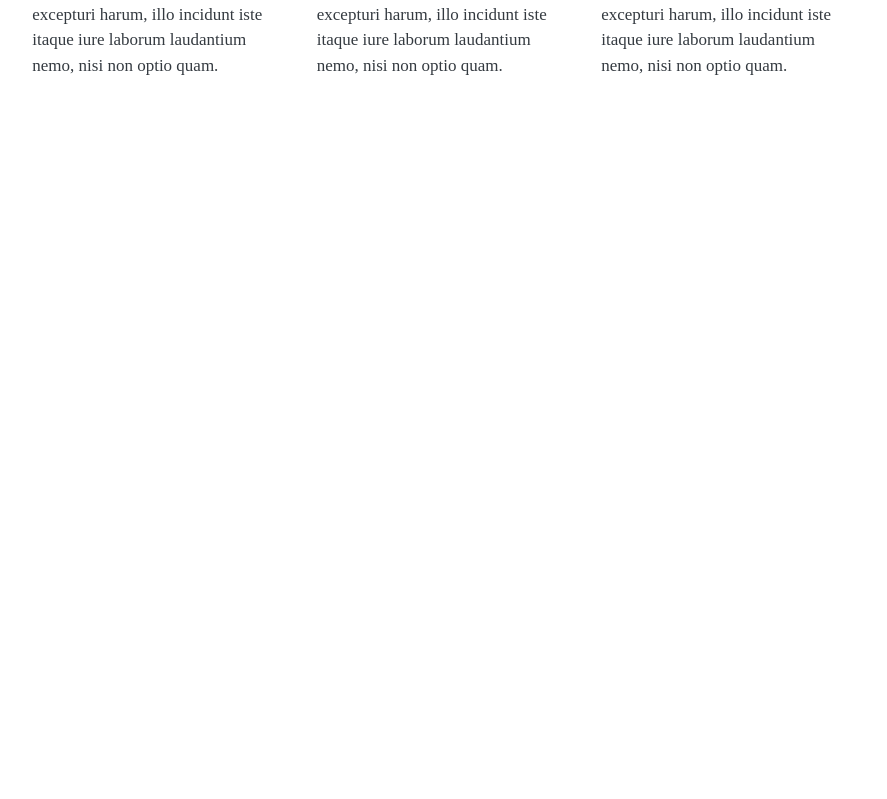
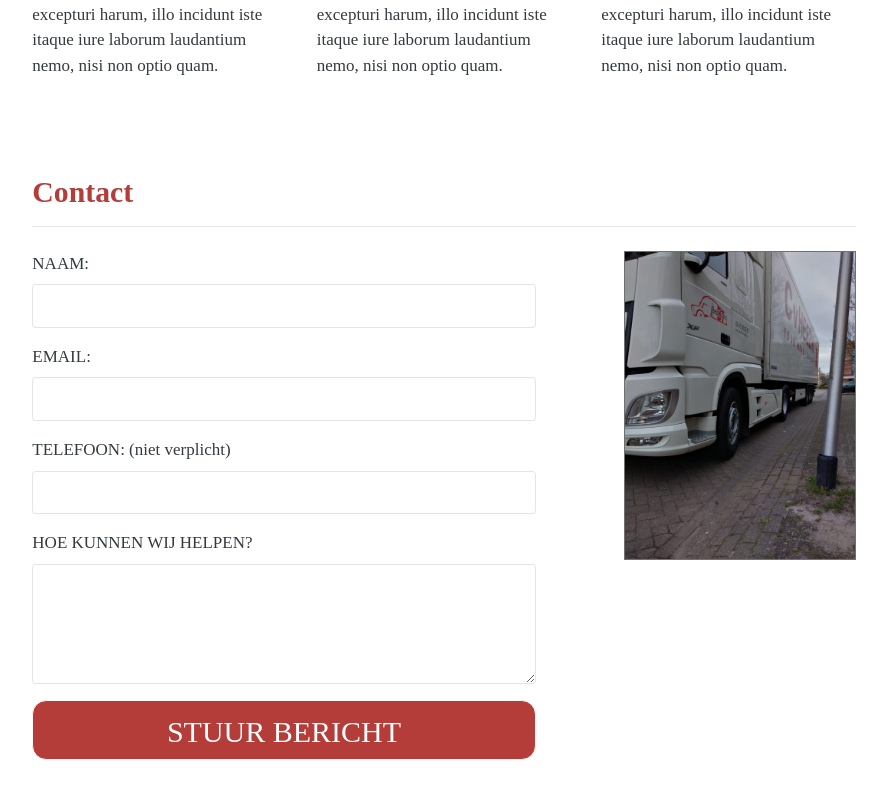
Before and after one commit to Michelium/besttransbv, a Vue app: page / in a window 1280 px wide. Shown: the part 1804-2603 px from the top of the page, without its empty margins (196-1083 px from the left). Before the commit the page ends 2205 px from the top, so only its background shows below. Built offline with nearby package versions, Linux system fonts and the light colour scheme; a web font is replaced by a local one.

Commit message:
added contact form

```diff
--- a/package.json
+++ b/package.json
@@ -9,6 +9,7 @@
   },
   "dependencies": {
     "core-js": "^3.6.5",
+    "emailjs-com": "^2.6.4",
     "jquery": "^3.5.1",
     "vue": "^2.6.11",
     "vue-router": "^3.2.0"
--- a/public/index.html
+++ b/public/index.html
@@ -9,7 +9,7 @@
 </head>
 <body>
 <noscript>
-    <strong>We're sorry but <%= htmlWebpackPlugin.options.title %> doesn't work properly without JavaScript enabled. Please enable it to continue.</strong>
+    <strong>We're sorry but Best Trans B.V. doesn't work properly without JavaScript enabled. Please enable it to continue.</strong>
 </noscript>
 <div id="app"></div>
 <!-- built files will be auto injected -->
--- a/src/components/About.vue
+++ b/src/components/About.vue
@@ -3,7 +3,7 @@
         <div class="row mx-0 mb-2">
             <div class="col-12 col-md-10 col-lg-8 offset-md-1 offset-lg-2">
                 <h3>Over ons</h3>
-                <hr class="w-100">
+                <hr>
             </div>
         </div>
         <div class="row mx-0">
@@ -34,6 +34,7 @@ h3 {
 
 img {
     width: 100%;
+    border: #707070 solid 1px;
 }
 </style>
 
--- a/src/components/Contact.vue
+++ b/src/components/Contact.vue
@@ -1,15 +1,110 @@
 <template>
     <section>
-
+        <div class="row mx-0 mb-2">
+            <div class="col-12 col-md-10 col-lg-8 offset-md-1 offset-lg-2">
+                <h3>Contact</h3>
+                <hr>
+            </div>
+        </div>
+        <div class="row mx-0">
+            <div class="col-12 col-md-6 offset-md-1 col-lg-5 offset-lg-2">
+                <form action="" @submit.prevent="sendEmail">
+                    <div v-if="success" class="alert alert-success alert-dismissible fade show" role="alert">
+                        <p>Uw bericht is verstuurd!</p>
+                    </div>
+                    <div class="form-group">
+                        <label for="name">NAAM:</label>
+                        <input type="text" v-model="name" name="name" id="name" required class="form-control">
+                    </div>
+                    <div class="form-group">
+                        <label for="email">EMAIL:</label>
+                        <input type="email" v-model="email" name="email" id="email" required class="form-control">
+                    </div>
+                    <div class="form-group">
+                        <label for="phone">TELEFOON: (niet verplicht)</label>
+                        <input type="text" v-model="phone" name="phone" id="phone" class="form-control">
+                    </div>
+                    <div class="form-group">
+                        <label for="message">HOE KUNNEN WIJ HELPEN?</label>
+                        <textarea name="message" v-model="content" id="message" rows="4" required class="form-control"></textarea>
+                    </div>
+                    <button :disabled="!loaded" type="submit" class="btn btn-block btn-light">STUUR BERICHT</button>
+                </form>
+            </div>
+            <div class="col-12 col-md-4 col-lg-3 d-none d-md-block">
+                <img class="float-right" src="@/assets/images/contact.jpg" alt="Contact">
+            </div>
+        </div>
     </section>
 </template>
 
-<style scoped>
+<script>
+import emailjs from 'emailjs-com';
 
-</style>
-
-<script>
 export default {
     name: 'Contact',
+    data() {
+        return {
+            name: '',
+            email: '',
+            phone: '',
+            content: '',
+            errors: {},
+            success: false,
+            loaded: true,
+        }
+    },
+    methods: {
+        sendEmail(e) {
+            if (this.loaded) {
+                this.loaded = false;
+                this.success = false;
+                emailjs.sendForm('service_0v0fruk', 'template_r4mv4ek', e.target, 'user_5EsQHMW2uTGVfimVRKRFU')
+                    .then((result) => {
+                        console.log('SUCCESS!', result.status, result.text);
+                        this.name = '';
+                        this.email = '';
+                        this.phone = '';
+                        this.content = '';
+                        this.loaded = true;
+                        this.success = true;
+                    }, (error) => {
+                        this.loaded = true;
+                        this.success = false;
+                        console.log('FAILED...', error);
+                    });
+            }
+
+        }
+    }
 }
+
 </script>
+
+
+<style scoped>
+.row:first-of-type {
+    margin-top: 80px;
+}
+
+h3 {
+    color: #B43C39;
+}
+
+img {
+    width: 80%;
+    border: #707070 solid 1px;
+}
+
+button {
+    background-color: #B43C39;
+    height: 60px;
+    font-size: 30px;
+    border-radius: 0.478em;
+    color: white;
+}
+
+button:hover {
+    background-color: #c44b48;
+}
+</style>
--- a/src/components/Services.vue
+++ b/src/components/Services.vue
@@ -3,7 +3,7 @@
         <div class="row mx-0 mb-2 first">
             <div class="col-12 col-md-10 col-lg-8 offset-md-1 offset-lg-2">
                 <h3>Diensten</h3>
-                <hr class="w-100">
+                <hr>
             </div>
         </div>
         <div class="row mx-0">
```
Also changed, not shown: src/assets/images/contact.jpg (added), 1 other file (tests, documents, lock files or other folders).
